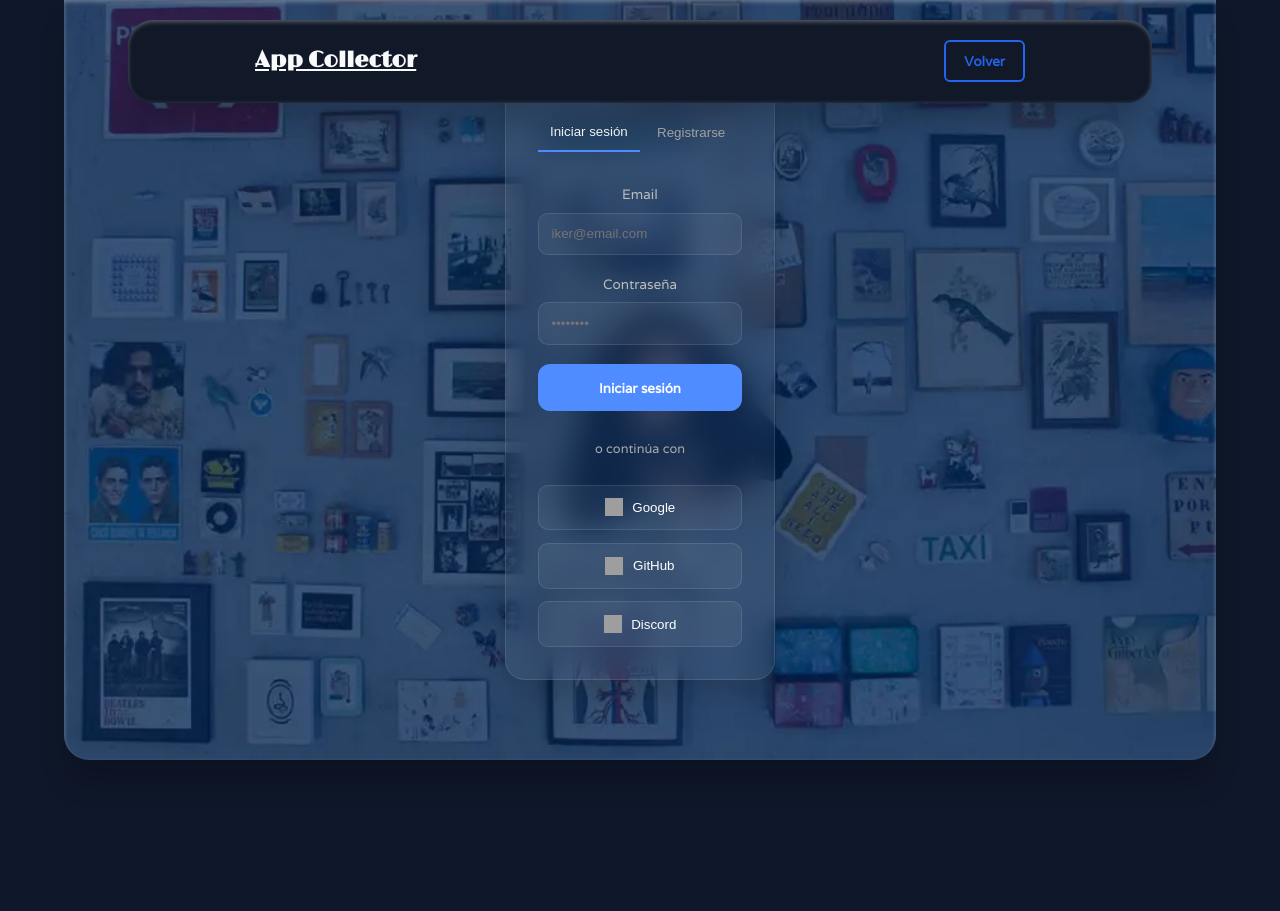
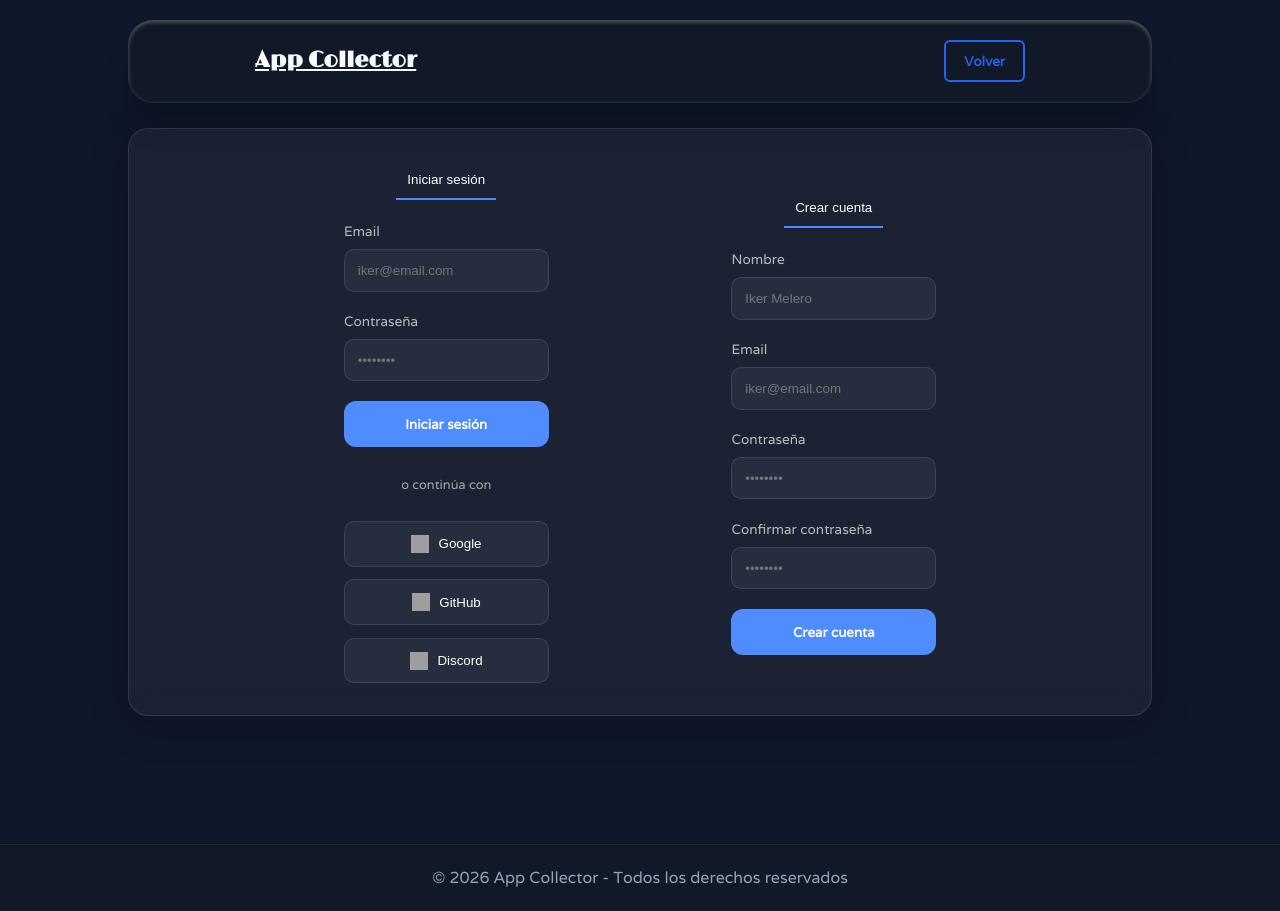
Before and after one commit to ikeermelero/Maquetar_by_Iker, a plain HTML site: page Proyectos/APP COLLECTOR/login.html in a window 1280 px wide. Before the commit the page ends 800 px from the top, so only its background shows below. Drawn offline with nearby package versions, Linux system fonts and the light colour scheme; grey boxes are pictures that could not be loaded.

Commit message:
Archivo login.html y .css terminados

```diff
--- a/Proyectos/APP COLLECTOR/css/login.css
+++ b/Proyectos/APP COLLECTOR/css/login.css
@@ -1,14 +1,18 @@
 .login-container {
+    width: 100%;
     display: flex;
     justify-content: center;
-  align-items: center;
-  min-height: 80vh;
+    align-items: flex-start;
+    padding: 10%;
 }
 
 .auth-card {
     width: 100%;
-  max-width: 400px;
-  padding: 2rem;
+    display: flex;
+    flex-direction: column;
+    justify-content: center;
+/*     align-items: center;
+ */    padding: 2rem;
     border-radius: 20px;
     backdrop-filter: blur(15px);
     background: rgba(255, 255, 255, 0.05);
@@ -16,10 +20,19 @@
     box-shadow: 0 10px 40px rgba(0, 0, 0, 0.2);
 }
 
+.auth-content {
+    width: 100%;
+    display: flex;
+    flex-direction: row;
+    justify-content: space-evenly;
+    align-items: flex-start;
+    align-items: center;
+}
+
 .auth-tabs {
-  display: flex;
-  justify-content: space-between;
-  margin-bottom: 2rem;
+    width: 100%;
+    text-align: center;
+    padding-bottom: 10%;
 }
 
 .tab {
@@ -58,8 +71,8 @@
 .input-group input {
     padding: 0.8rem;
     border-radius: 10px;
-  border: 1px solid rgba(255,255,255,0.1);
-  background: rgba(255,255,255,0.05);
+    border: 1px solid rgba(255, 255, 255, 0.1);
+    background: rgba(255, 255, 255, 0.05);
     color: white;
     outline: none;
     transition: 0.3s;
@@ -112,8 +125,8 @@
     gap: 0.6rem;
     padding: 0.8rem;
     border-radius: 10px;
-  border: 1px solid rgba(255,255,255,0.1);
-  background: rgba(255,255,255,0.05);
+    border: 1px solid rgba(255, 255, 255, 0.1);
+    background: rgba(255, 255, 255, 0.05);
     color: white;
     cursor: pointer;
     transition: 0.3s;
@@ -125,5 +138,20 @@
 }
 
 .social-btn:hover {
-  background: rgba(255,255,255,0.1);
+    background: rgba(255, 255, 255, 0.1);
 }
+
+@media (max-width:750px) {
+
+    .login-container {
+        padding-top: 30%;
+    }
+
+    .auth-content {
+        flex-direction: column;
+    }
+
+    .register-card {
+        margin-top: 25%;
+    }
+}
--- a/Proyectos/APP COLLECTOR/login.html
+++ b/Proyectos/APP COLLECTOR/login.html
@@ -3,7 +3,7 @@
   <head>
     <meta charset="UTF-8" />
     <meta name="viewport" content="width=device-width, initial-scale=1.0" />
-    <title>Document</title>
+    <title>App Collector</title>
     <link rel="stylesheet" href="css/style.css" />
     <link rel="stylesheet" href="css/login.css" />
   </head>
@@ -17,14 +17,14 @@
         </div>
       </nav>
     </header>
-    <section transition-style="in:circle:hesitate" class="hero liquid-glass-style">
+    <section>
       <div class="login-container">
         <div class="auth-card">
+            <div class="auth-content">
+                <div class="login-card">
                     <div class="auth-tabs">
                         <button class="tab active">Iniciar sesión</button>
-            <button class="tab">Registrarse</button>
                     </div>
-
                 <form class="auth-form">
                     <div class="input-group">
                     <label>Email</label>
@@ -62,8 +62,41 @@
                     </button>
                 </div>
                 </div>
+                <div class="register-card">
+                    <div class="auth-tabs">
+                        <button class="tab active">Crear cuenta</button>
+                    </div>
+                    <form class="auth-form">
+                    <div class="input-group">
+                    <label>Nombre</label>
+                    <input type="text" placeholder="Iker Melero" required />
+                    </div>
 
+                    <div class="input-group">
+                    <label>Email</label>
+                    <input type="email" placeholder="iker@email.com" required />
+                    </div>
+
+                    <div class="input-group">
+                    <label>Contraseña</label>
+                    <input type="password" placeholder="••••••••" required />
+                    </div>
+
+                    <div class="input-group">
+                    <label>Confirmar contraseña</label>
+                    <input type="password" placeholder="••••••••" required />
+                    </div>
+
+                    <button type="submit" class="btn btn-primary full">
+                    Crear cuenta
+                    </button>
+                </form>
+                </div>
+            </div>
         </div>
     </section>
+    <footer class="footer">
+      <p>© 2026 App Collector - Todos los derechos reservados</p>
+    </footer>
   </body>
 </html>
```
Also changed, not shown: Proyectos/APP COLLECTOR/contact.html (+1 -1 lines). Lines whose indentation alone changed are shown as unchanged.
